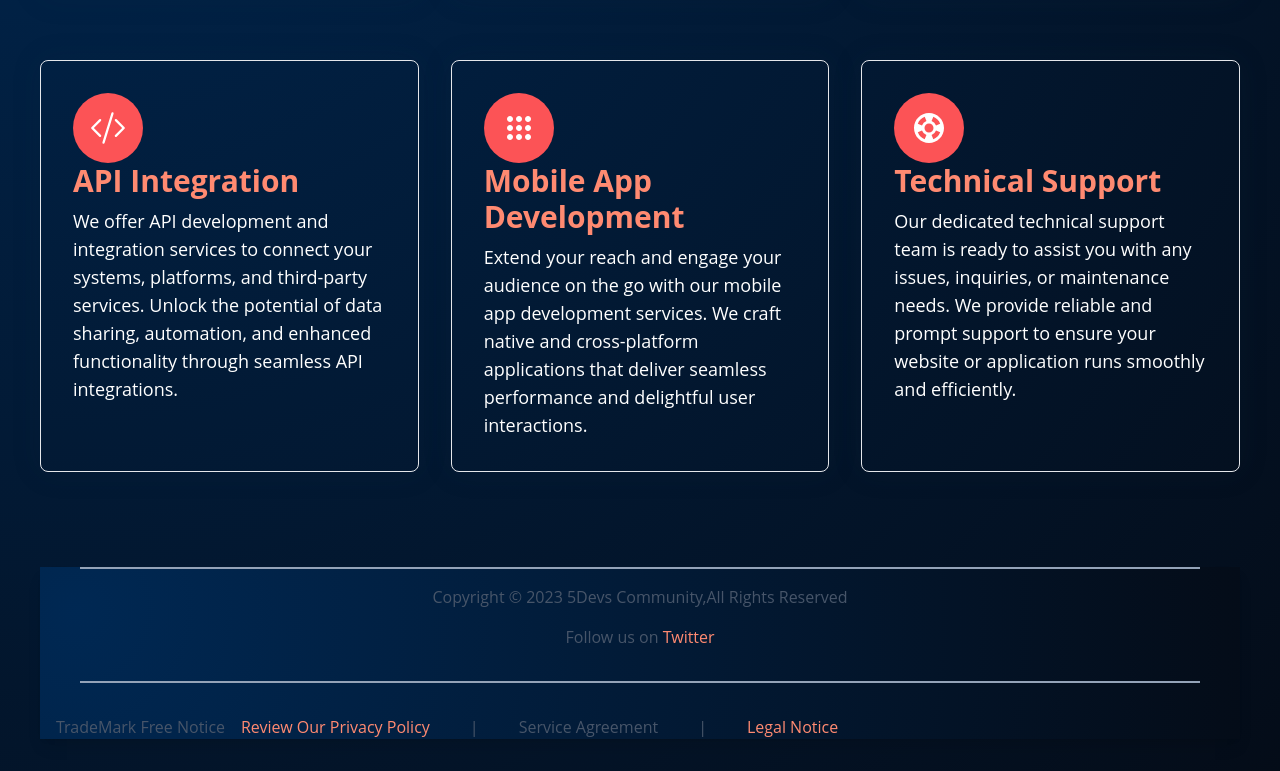
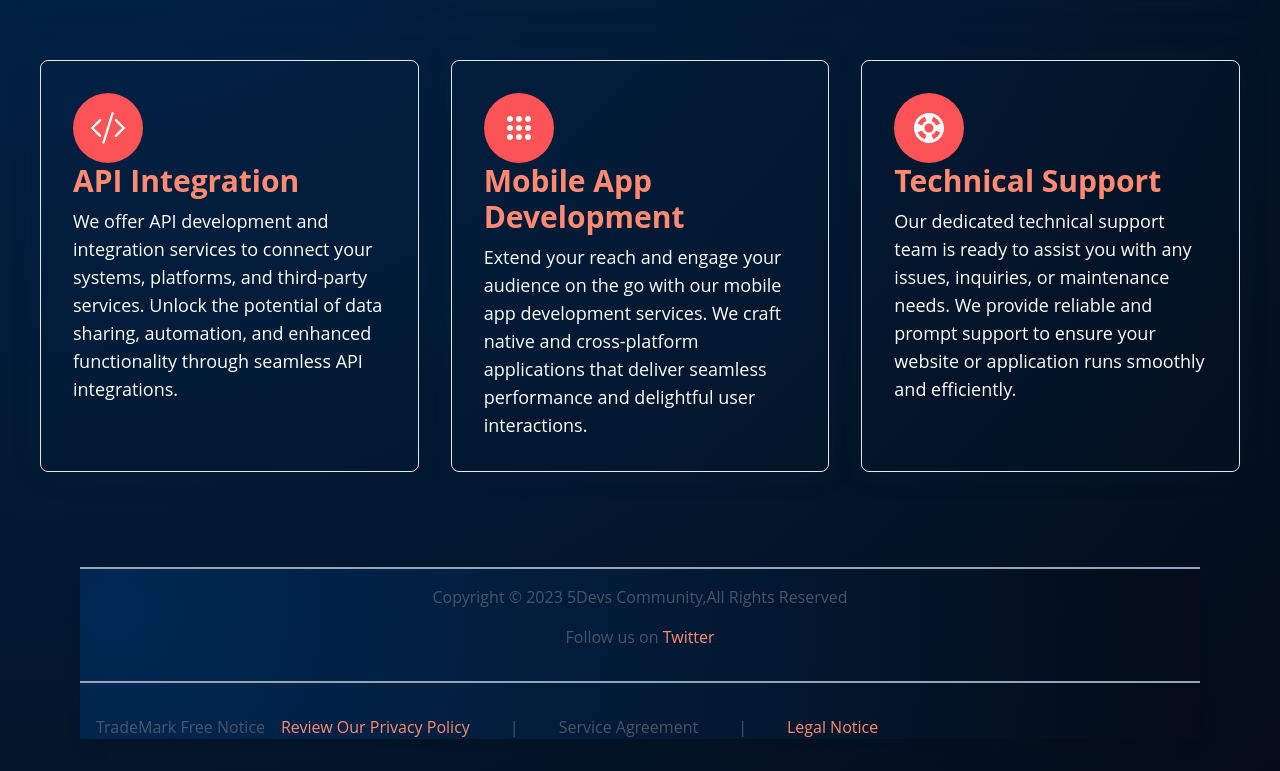
Before and after one commit to Alekiie/5-Dev-Community, a React (Vite) app: page /about in a window 1280 px wide. Shown: the part 821-1592 px from the top of the page. Built offline with nearby package versions, Linux system fonts and the light colour scheme.

Commit message:
Update About

```diff
--- a/src/components/Footer.jsx
+++ b/src/components/Footer.jsx
@@ -2,15 +2,15 @@ import React from "react";
 
 const Footer = () => {
   return (
-    <div className=" w-full  shadow-lg   bg-gradient-bg mt-20 ">
-      <div className=" mx-10 mr-10 flex items-center justify-center border border-slate-400 "></div>
+    <div className="  shadow-lg  mx-10 bg-gradient-bg mt-20 ">
+      <div className="flex items-center justify-center border border-slate-400 w-full"></div>
       <p className="text-center mt-4 text-slate-600 cursor-pointer">
         Copyright &copy; 2023 5Devs Community,All Rights Reserved
       </p>
       <p className="text-center mt-4 text-slate-600 cursor-pointer mb-8">
         Follow us on <span className="text-subtext">Twitter</span>
       </p>
-      <div className=" mx-10 mr-10 flex items-center justify-center border border-slate-400 "></div>
+      <div className="flex items-center justify-center border border-slate-400 w-full"></div>
       <div className="flex text-slate-600 my-8  flex-col md:flex-row text-center">
         <p className="mx-4 cursor-pointer">TradeMark Free Notice </p>
         <p className="cursor-pointer text-subtext"> Review Our Privacy Policy</p>
```
